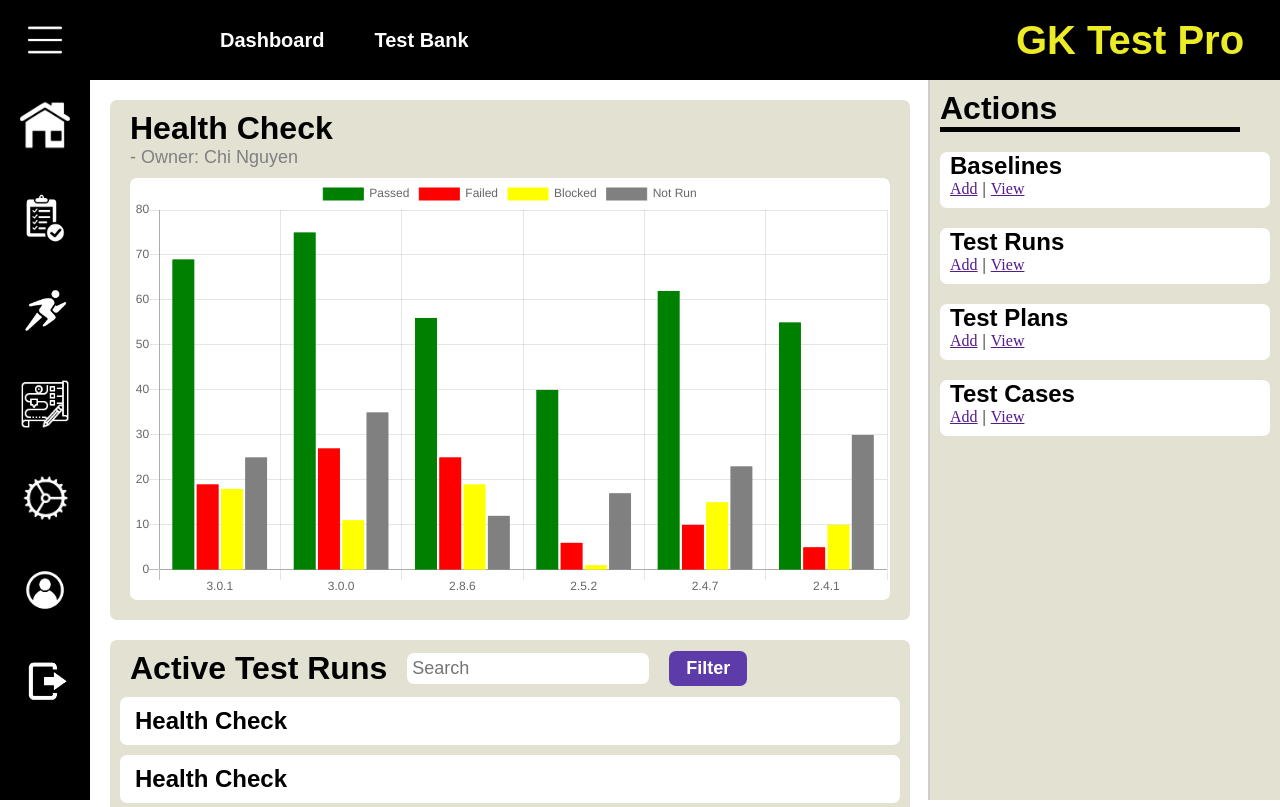
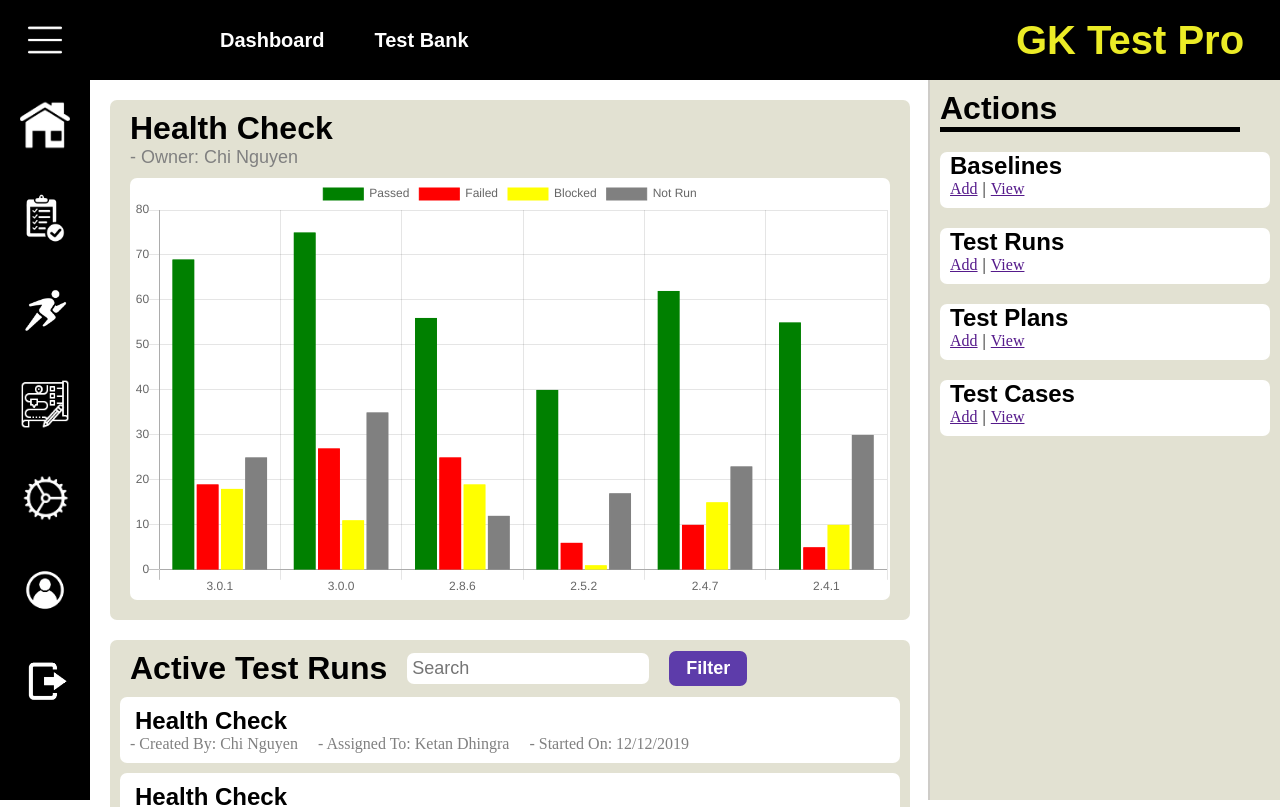
Before and after one commit to dhingraketan/GKTestPro, an Angular app in the folder ui/gkTestPro/: page /project-overview in a window 1280 px wide. Shown: the top 807 px of the page. Built offline with nearby package versions, Linux system fonts and the light colour scheme.

Commit message:
meta-data added to test-run tab

```diff
--- a/ui/gkTestPro/src/app/dashboard/dashboard.component.html
+++ b/ui/gkTestPro/src/app/dashboard/dashboard.component.html
@@ -45,7 +45,7 @@
     </div>
 
     <div class="project-list">
-      <app-project-tab></app-project-tab>
+      <app-project-tab routerLink="project-overview"></app-project-tab>
       <app-project-tab></app-project-tab>
       <app-project-tab></app-project-tab>
       <app-project-tab></app-project-tab>
--- a/ui/gkTestPro/src/app/test-run-tab/test-run-tab.component.css
+++ b/ui/gkTestPro/src/app/test-run-tab/test-run-tab.component.css
@@ -36,3 +36,10 @@
 .container:hover .arrow {
     visibility: visible;
 }
+
+.info{
+    display: flex;
+    flex-direction: row;
+    gap: 20px;
+    color: gray;
+}
--- a/ui/gkTestPro/src/app/test-run-tab/test-run-tab.component.html
+++ b/ui/gkTestPro/src/app/test-run-tab/test-run-tab.component.html
@@ -2,6 +2,9 @@
     <div class="main-info">
       <div class="title">Health Check</div>
       <div class="info">
+        <div class="owner">- Created By: Chi Nguyen</div>
+        <div class="asignee"> - Assigned To: Ketan Dhingra</div>
+        <div class="date">- Started On: 12/12/2019</div>
       </div>
     </div>
     <div class="arrow">></div>
```
